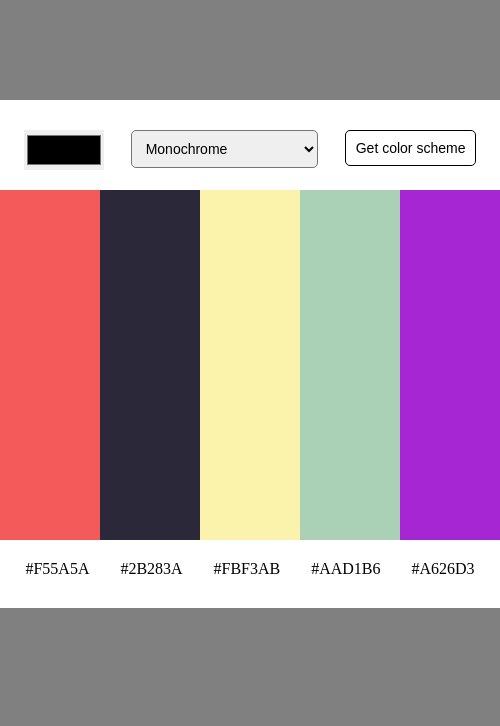
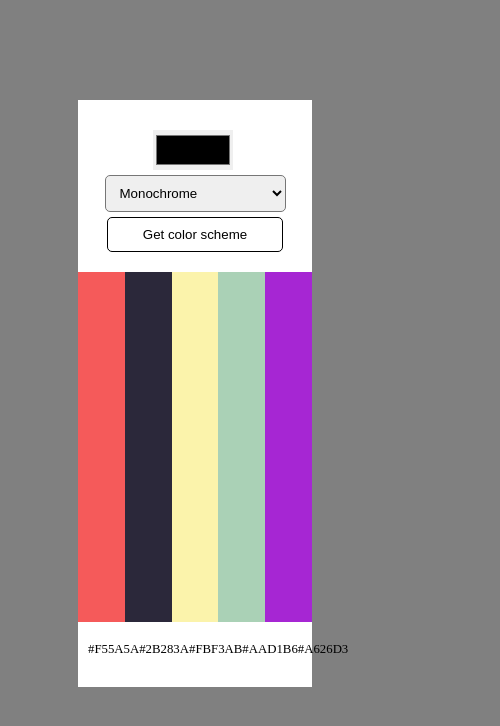
Before and after one commit to ljunit25/colorgenerator, a plain HTML site: page index.html in a window 390 px wide. Shown: the whole page, 500 px wide, since content can reach past the window. Drawn offline with Linux system fonts and the light colour scheme.

Commit message:
adding media queries and css properties for responsive

```diff
--- a/index.css
+++ b/index.css
@@ -2,12 +2,13 @@ body {
   margin: 0;
   padding: 0;
   background-color: grey;
+  font-size: 0.8em;
 }
 
 .container {
   padding: 10px 0;
   background-color: #fff;
-  width: 500px;
+  width: 60%;
   margin: 100px auto;
 
 }
@@ -26,6 +27,7 @@ body {
 .header input{
   outline: none;
   padding: 0px;
+  margin-right: 5px;
   border-color: transparent;
   width: 80px;
   height: 40px;
@@ -34,8 +36,9 @@ body {
 
 .header select{
   border-radius: 5px;
+  margin-right: 5px;
   text-align: left;
-  font-size: 14px;
+
   padding: 9px 20px 9px 10px;
 
 }
@@ -44,7 +47,7 @@ body {
   border: 1px solid black;
   background: none;
   border-radius: 5px;
-  font-size: 14px;
+
   padding: 9px 10px;
 }
 
@@ -71,3 +74,26 @@ body {
 .body .row-5{
   background-color: #A626D3;
 }
+
+@media only screen and (max-width: 600px){
+
+  .header-col {
+
+    justify-content: space-around;
+    flex-direction: column;
+    align-items: center;
+    margin: 20px 10px;
+
+  }
+
+  .header select{
+
+    margin: 5px 0;
+
+  }
+
+  .header button {
+    padding: 9px 35px;
+  }
+
+}
```
